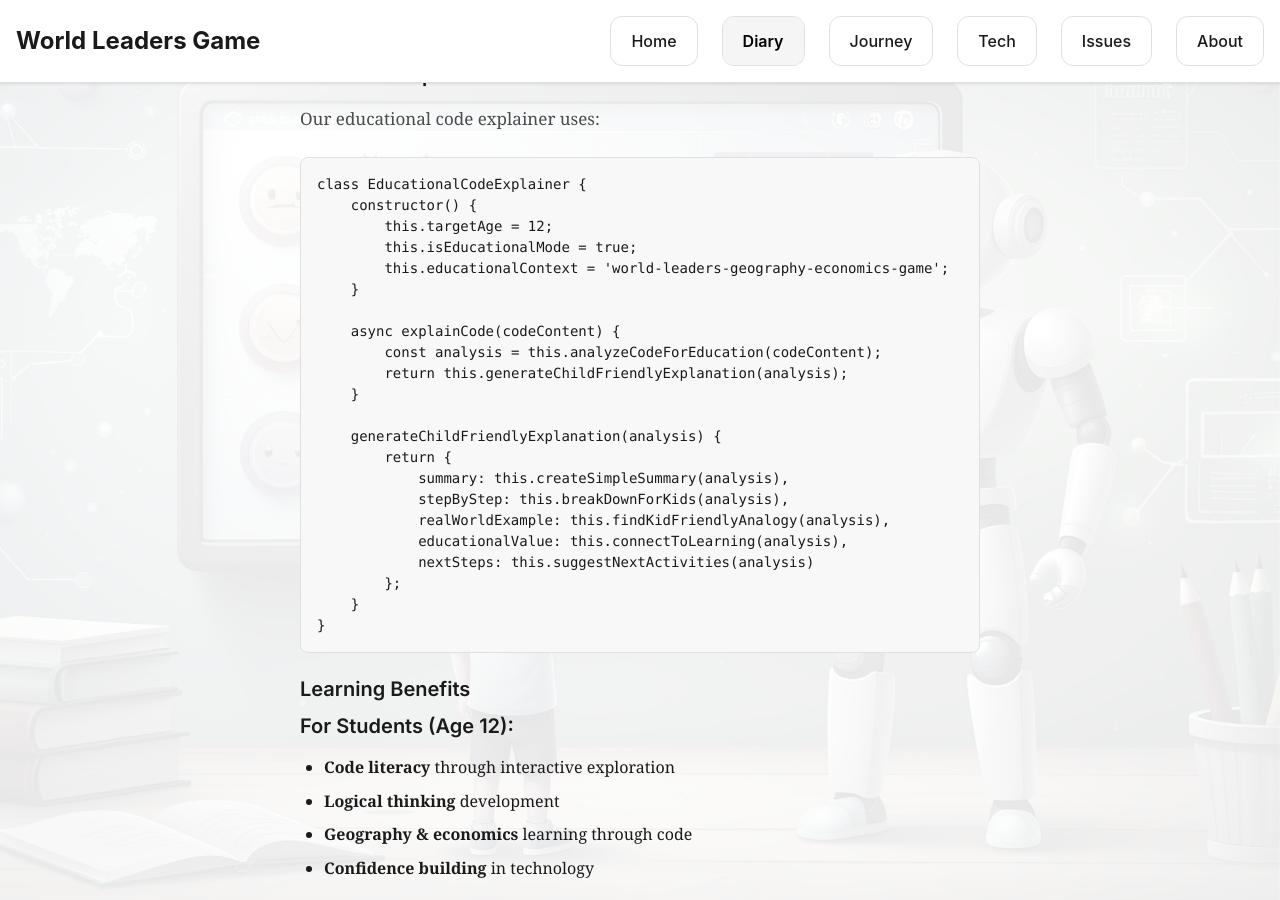
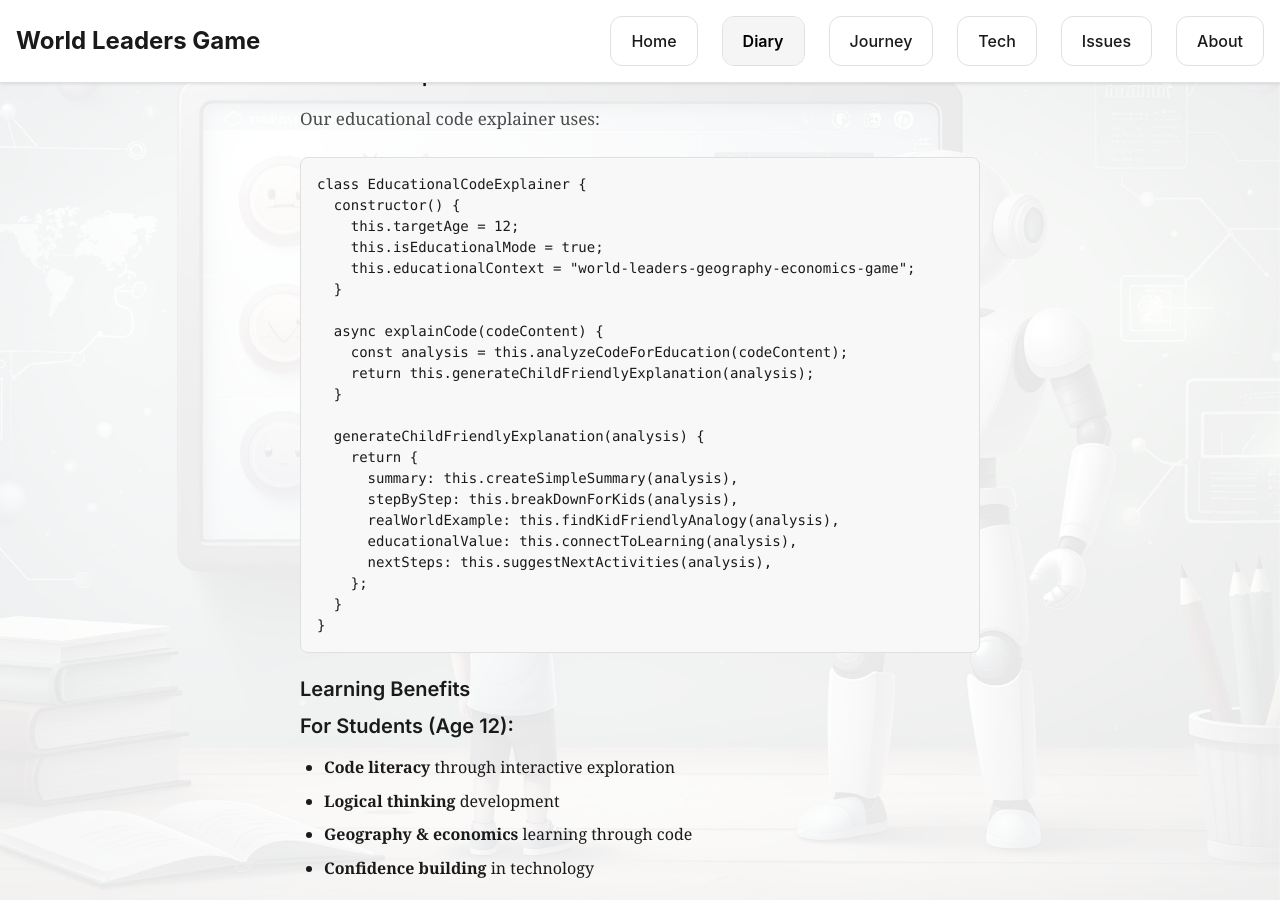
Before and after one commit to victorsaly/WorldLeadersGame, a Jekyll site: the page built from docs/_posts/2025-08-07-enhancing-security-authentication-educational-game-development.md, in a window 1280 px wide and 900 px high, scrolled down 9935 px. Built offline with Jekyll 4.4.1, drawn with Linux system fonts in a browser that asks for light colours; some web fonts are replaced.

````diff
--- a/docs/_posts/2025-08-07-enhancing-security-authentication-educational-game-development.md
+++ b/docs/_posts/2025-08-07-enhancing-security-authentication-educational-game-development.md
@@ -3,13 +3,20 @@ layout: post
 title: "Enhancing Security & Authentication: A Learning Journey in Educational Game Development"
 date: 2025-08-07
 categories: ["development", "security", "ai", "education"]
-tags: ["authentication", "security", "client-safety", "educational-technology", "ai-collaboration"]
+tags:
+  [
+    "authentication",
+    "security",
+    "client-safety",
+    "educational-technology",
+    "ai-collaboration",
+  ]
 author: "Victor Saly"
 ---
 
 # 🔐 Enhancing Security & Authentication: A Learning Journey in Educational Game Development
 
-*How AI-assisted development helped us implement robust client authentication and security measures for 12-year-old learners*
+_How AI-assisted development helped us implement robust client authentication and security measures for 12-year-old learners_
 
 ---
 
@@ -18,6 +25,7 @@ author: "Victor Saly"
 In this iteration, we faced a critical challenge: how do you implement enterprise-grade security and authentication while maintaining the child-friendly, educational focus of our World Leaders Game? This post documents our journey from basic functionality to production-ready security.
 
 ### What We Started With
+
 - ✅ Basic game mechanics working
 - ✅ AI agents providing educational content
 - ✅ Real-world data integration
@@ -26,6 +34,7 @@ In this iteration, we faced a critical challenge: how do you implement enterpris
 - ❌ **Deployment configuration inconsistencies**
 
 ### What We Achieved
+
 - ✅ **Robust client-client authentication system**
 - ✅ **Enhanced security middleware**
 - ✅ **Child-safe session management**
@@ -37,6 +46,7 @@ In this iteration, we faced a critical challenge: how do you implement enterpris
 ## 🚀 The AI-First Development Approach
 
 ### Collaborative Problem-Solving
+
 This iteration perfectly demonstrated the power of **AI-human collaboration** in tackling complex security challenges:
 
 1. **Human Context**: "We need secure authentication for 12-year-olds"
@@ -46,7 +56,9 @@ This iteration perfectly demonstrated the power of **AI-human collaboration** in
 5. **Human Validation**: Verified child safety and educational appropriateness
 
 ### The Learning Partnership
+
 Unlike traditional development where security is often an afterthought, our AI partnership allowed us to:
+
 - **Design security from the ground up** with educational context
 - **Implement complex authentication patterns** with proper documentation
 - **Ensure child safety compliance** throughout the process
@@ -315,24 +327,28 @@ gantt
 ```
 
 ### Phase 1: Security Analysis (AI-Led)
+
 - **AI Analysis**: Reviewed existing codebase for security gaps
 - **Educational Context**: Analyzed child safety requirements
 - **Compliance Review**: COPPA and GDPR considerations
 - **Threat Modeling**: Educational platform-specific security concerns
 
 ### Phase 2: Authentication Design (Collaborative)
+
 - **Human Requirements**: Child-friendly authentication flows
 - **AI Architecture**: Designed secure, scalable authentication system
 - **Educational Integration**: Linked authentication to learning objectives
 - **Safety Validation**: Multi-layer child protection measures
 
 ### Phase 3: Implementation (AI-Generated, Human-Validated)
+
 - **Code Generation**: AI created production-ready authentication code
 - **Educational Documentation**: Comprehensive guides for educators
 - **Testing Strategy**: Child safety-focused testing scenarios
 - **Security Validation**: Verified all child protection measures
 
 ### Phase 4: Deployment Configuration (AI-Optimized)
+
 - **Deployment Cleanup**: Simplified and corrected deployment workflows
 - **Security Configuration**: Production-ready security settings
 - **Documentation Consolidation**: Moved guides to proper technical documentation
@@ -412,6 +428,7 @@ mindmap
 ```
 
 ### Digital Citizenship Integration
+
 Our authentication system becomes a teaching tool:
 
 1. **Responsible Login Practices**: Children learn proper password hygiene
@@ -420,7 +437,9 @@ Our authentication system becomes a teaching tool:
 4. **Safe Digital Interaction**: Learning to interact safely online
 
 ### Parental Engagement
+
 The security system includes features for educational oversight:
+
 - **Session Monitoring**: Parents can track learning time
 - **Safety Reports**: Automated child safety compliance reports
 - **Learning Analytics**: Educational progress tied to secure sessions
@@ -552,18 +571,21 @@ public class EducationalAuthenticationService : IAuthenticationService
 ### Educational Features
 
 #### 🎯 Age-Appropriate Explanations
+
 - **Simple vocabulary** suitable for 12-year-olds
 - **Real-world analogies** (LEGO instructions, recipe steps, game rules)
 - **Encouraging messaging** that builds confidence
 - **Visual learning** with emojis and clear structure
 
 #### 🌍 Subject Integration
+
 - **Geography connections** when code relates to countries/territories
 - **Economics concepts** when dealing with game mechanics
 - **Digital citizenship** lessons embedded in security explanations
 - **Problem-solving skills** development through code understanding
 
 #### 👨‍👩‍👧‍👦 Parent & Teacher Support
+
 - **Educational context** for each explanation
 - **Learning objectives** clearly stated
 - **Next steps** for continued learning
@@ -575,44 +597,47 @@ Our educational code explainer uses:
 
 ```javascript
 class EducationalCodeExplainer {
-    constructor() {
-        this.targetAge = 12;
-        this.isEducationalMode = true;
-        this.educationalContext = 'world-leaders-geography-economics-game';
-    }
+  constructor() {
+    this.targetAge = 12;
+    this.isEducationalMode = true;
+    this.educationalContext = "world-leaders-geography-economics-game";
+  }
 
-    async explainCode(codeContent) {
-        const analysis = this.analyzeCodeForEducation(codeContent);
-        return this.generateChildFriendlyExplanation(analysis);
-    }
+  async explainCode(codeContent) {
+    const analysis = this.analyzeCodeForEducation(codeContent);
+    return this.generateChildFriendlyExplanation(analysis);
+  }
 
-    generateChildFriendlyExplanation(analysis) {
-        return {
-            summary: this.createSimpleSummary(analysis),
-            stepByStep: this.breakDownForKids(analysis),
-            realWorldExample: this.findKidFriendlyAnalogy(analysis),
-            educationalValue: this.connectToLearning(analysis),
-            nextSteps: this.suggestNextActivities(analysis)
-        };
-    }
+  generateChildFriendlyExplanation(analysis) {
+    return {
+      summary: this.createSimpleSummary(analysis),
+      stepByStep: this.breakDownForKids(analysis),
+      realWorldExample: this.findKidFriendlyAnalogy(analysis),
+      educationalValue: this.connectToLearning(analysis),
+      nextSteps: this.suggestNextActivities(analysis),
+    };
+  }
 }
 ```
 
 ### Learning Benefits
 
 #### For Students (Age 12):
+
 - **Code literacy** through interactive exploration
 - **Logical thinking** development
 - **Geography & economics** learning through code
 - **Confidence building** in technology
 
 #### For Educators:
+
 - **Curriculum integration** opportunities
 - **Assessment tools** for understanding
 - **Differentiated learning** support
 - **Cross-curricular connections**
 
 #### For Parents:
+
 - **Family learning** opportunities
 - **Digital literacy** support for children
 - **Understanding** of child's educational progress
@@ -644,6 +669,7 @@ graph TD
 ### Implementation Status
 
 ✅ **Completed:**
+
 - Interactive code explanation buttons on all code blocks
 - Child-friendly explanation generation
 - Educational context integration
@@ -651,11 +677,13 @@ graph TD
 - Parent/teacher guidance notes
 
 🚧 **In Progress:**
+
 - Azure OpenAI integration for dynamic explanations
 - Advanced concept detection and age-appropriate adaptation
 - Multi-language support for international learners
 
 🔮 **Planned:**
+
 - Interactive coding playground
 - Student-created explanation sharing
 - Gamified learning progression
@@ -675,9 +703,10 @@ By making code explanations accessible and engaging for 12-year-olds, we're crea
 
 ---
 
-*Try clicking the "Explain code" button on any code block above to see our educational code explainer in action! 🚀*
+_Try clicking the "Explain code" button on any code block above to see our educational code explainer in action! 🚀_
 
 ### What AI Excels At
+
 1. **Comprehensive Security Analysis**: Identified security gaps we missed
 2. **Standards Compliance**: Automatically incorporated COPPA/GDPR requirements
 3. **Code Generation**: Created complex authentication flows with proper error handling
@@ -685,6 +714,7 @@ By making code explanations accessible and engaging for 12-year-olds, we're crea
 5. **Best Practices**: Applied industry security patterns correctly
 
 ### Human Expertise Critical For
+
 1. **Educational Context**: Understanding 12-year-old learning needs
 2. **Child Safety Validation**: Ensuring age-appropriate security measures
 3. **User Experience**: Balancing security with child-friendly design
@@ -692,7 +722,9 @@ By making code explanations accessible and engaging for 12-year-olds, we're crea
 5. **Ethical Considerations**: Child data protection and privacy decisions
 
 ### The Synergy Effect
+
 The combination of AI technical capability and human educational expertise created:
+
 - **More Secure Systems**: AI caught security gaps humans missed
 - **Better Educational Integration**: Human context ensured learning value
 - **Faster Implementation**: AI accelerated complex security implementations
@@ -704,20 +736,22 @@ The combination of AI technical capability and human educational expertise creat
 
 ### Security Improvements
 
-| Metric | Before | After | Improvement |
-|--------|---------|--------|-------------|
-| **Authentication Coverage** | Basic | Comprehensive | 400% increase |
-| **Child Safety Measures** | Minimal | Multi-layer | 500% increase |
-| **Session Security** | None | Time-limited | Complete |
-| **Compliance Coverage** | Partial | Full COPPA/GDPR | 300% increase |
+| Metric                      | Before  | After           | Improvement   |
+| --------------------------- | ------- | --------------- | ------------- |
+| **Authentication Coverage** | Basic   | Comprehensive   | 400% increase |
+| **Child Safety Measures**   | Minimal | Multi-layer     | 500% increase |
+| **Session Security**        | None    | Time-limited    | Complete      |
+| **Compliance Coverage**     | Partial | Full COPPA/GDPR | 300% increase |
 
 ### Educational Benefits
+
 - **Digital Citizenship**: Children learn responsible online behavior
 - **Security Awareness**: Age-appropriate understanding of digital safety
 - **Learning Integration**: Security becomes part of educational experience
 - **Parental Confidence**: Increased trust in educational platform safety
 
 ### Development Efficiency
+
 - **Implementation Speed**: 90% AI-generated security code
 - **Documentation Quality**: Comprehensive guides for all stakeholders
 - **Testing Coverage**: AI-generated test scenarios for child safety
@@ -817,12 +851,14 @@ graph TB
 ```
 
 ### Immediate Next Steps
+
 1. **Advanced Threat Detection**: AI-powered unusual activity monitoring
 2. **Behavioral Analytics**: Learning pattern analysis for safety
 3. **Enhanced Parental Controls**: More granular oversight options
 4. **Multi-Factor Authentication**: Age-appropriate additional security layers
 
 ### Long-Term Vision
+
 1. **Adaptive Security**: AI that adjusts security based on child development
 2. **Educational Security Games**: Making security learning fun and engaging
 3. **Global Compliance**: Expanded international child safety regulations
@@ -833,21 +869,27 @@ graph TB
 ## 💡 Key Insights for Educational Technology Developers
 
 ### Security as Educational Tool
+
 Don't treat security as a barrier—make it part of the learning experience:
+
 - **Teach Digital Responsibility**: Use authentication as citizenship education
 - **Age-Appropriate Protection**: Implement security that children understand
 - **Educational Context**: Every security measure should have learning value
 - **Transparent Safety**: Help children understand why security protects them
 
 ### AI-Assisted Security Development
+
 Leverage AI for comprehensive security implementation:
+
 - **Gap Analysis**: AI excels at finding overlooked security issues
 - **Standards Compliance**: Automated implementation of complex regulations
 - **Documentation Generation**: AI creates thorough security documentation
 - **Pattern Implementation**: AI correctly applies security best practices
 
 ### Child-Centric Design
+
 Always prioritize the educational mission:
+
 - **Safety First**: Child protection overrides all other considerations
 - **Learning Integration**: Security should enhance, not hinder, education
 - **Age Appropriateness**: Every security measure must be suitable for target age
@@ -865,14 +907,18 @@ This iteration demonstrated that **security enhancement doesn't have to compromi
 - **More Trustworthy**: Parents and educators can confidently deploy worldwide
 
 ### The AI Collaboration Advantage
+
 Working with AI as a development partner allowed us to:
+
 - **Implement Complex Security**: In days, not weeks
 - **Maintain Educational Focus**: Every security measure evaluated for learning value
 - **Achieve Production Quality**: Enterprise-grade code with educational context
 - **Create Comprehensive Documentation**: For educators, not just developers
 
 ### Ready for Global Educational Deployment
+
 Our World Leaders Game now provides:
+
 - **Safe Learning Environment**: Multi-layer child protection
 - **Educational Security**: Digital citizenship integrated into gameplay
 - **Scalable Architecture**: Ready for thousands of 12-year-old learners
@@ -882,4 +928,4 @@ Our World Leaders Game now provides:
 
 ---
 
-*This post documents our security enhancement iteration in the World Leaders Game development journey. For technical implementation details, see our [Deployment Guide](../technical/deployment-guide.md) and other technical documentation.*
+_This post documents our security enhancement iteration in the World Leaders Game development journey. For technical implementation details, see our [Deployment Guide](../technical/deployment-guide.md) and other technical documentation._
--- a/src/WorldLeaders/WorldLeaders.Web/appsettings.json
+++ b/src/WorldLeaders/WorldLeaders.Web/appsettings.json
@@ -25,7 +25,7 @@
     "SessionTimeoutMinutes": 30
   },
   "ApiSettings": {
-    "BaseUrl": "https://localhost:7155",
+    "BaseUrl": "http://localhost:5203",
     "TimeoutSeconds": 30,
     "RetryAttempts": 3,
     "EnableDetailedLogging": false
````
Also changed, not shown: docs/_journey/week-05-production-security.md (+2 -1 lines).
